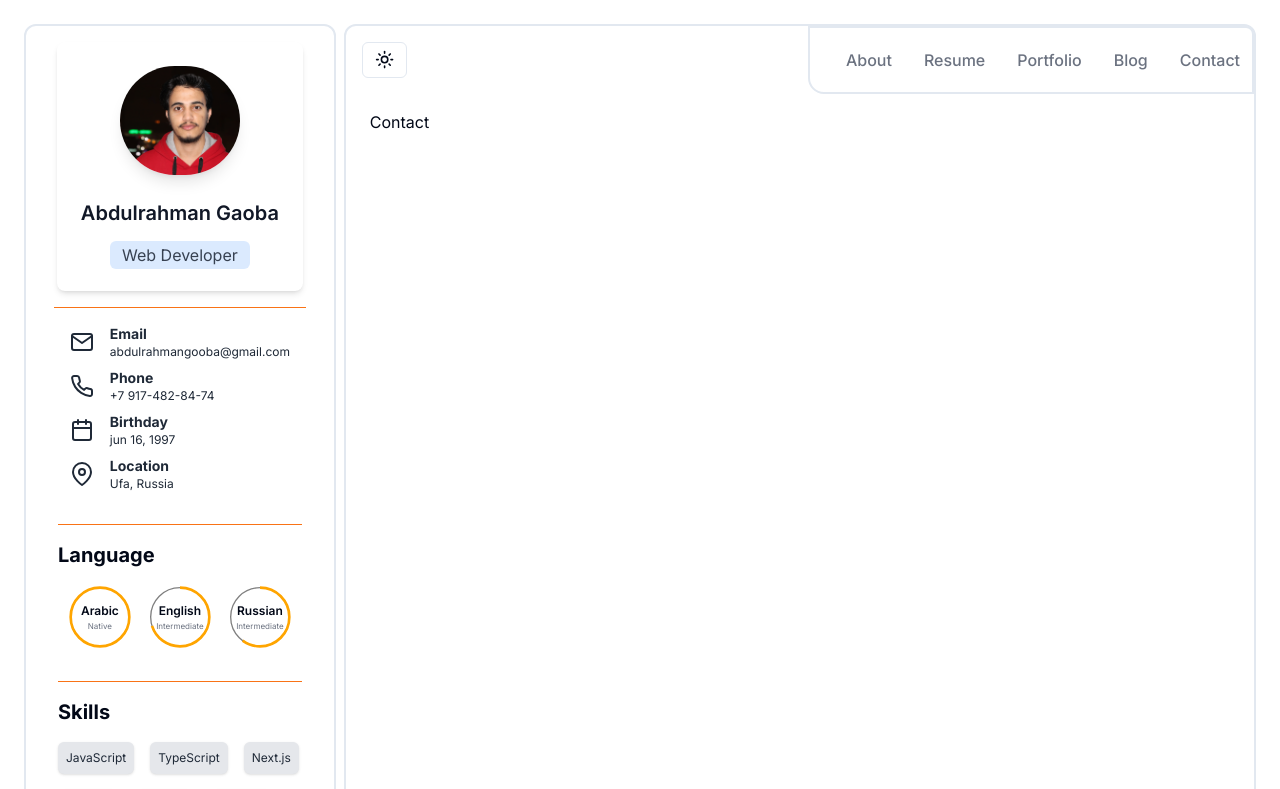
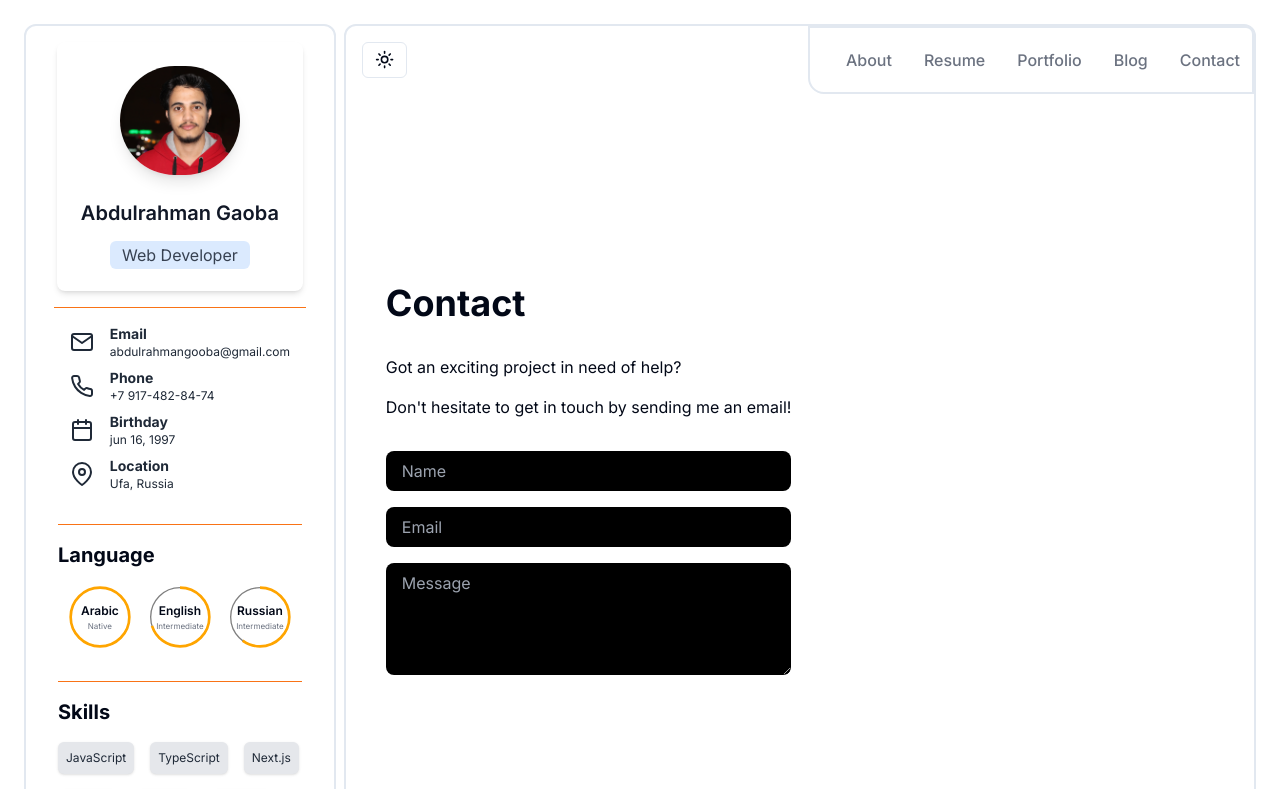
Before and after one commit to A-Gaoba/Myportfolio, a Next.js app: page /contact in a window 1280 px wide. Shown: the top 789 px of the page. Built offline with nearby package versions, Linux system fonts and the light colour scheme.

Commit message:
add contact component

```diff
--- a/src/app/contact/page.tsx
+++ b/src/app/contact/page.tsx
@@ -1,9 +1,118 @@
-import React from 'react'
+"use client"
+import React, { useState, useEffect } from 'react';
+import { motion } from 'framer-motion';
+import { Image } from 'lucide-react';
 
-const Contact = () => {
+const Contact: React.FC = () => {
+  const [name, setName] = useState<string>('');
+  const [email, setEmail] = useState<string>('');
+  const [message, setMessage] = useState<string>('');
+  const [submissionStatus, setSubmissionStatus] = useState<'success' | 'error' | null>(null);
+
+  useEffect(() => {
+    if (submissionStatus === 'success' || submissionStatus === 'error') {
+      const timeout = setTimeout(() => {
+        setSubmissionStatus(null);
+      }, 5000);
+
+      return () => clearTimeout(timeout);
+    }
+  }, [submissionStatus]);
+
+  const handleSubmit = async (e: React.FormEvent<HTMLFormElement>) => {
+    e.preventDefault();
+
+    try {
+      // Replace this with actual form submission logic
+      const response = await fetch('https://formspree.io/f/maygedly', {
+        method: 'POST',
+        headers: {
+          'Content-Type': 'application/json',
+        },
+        body: JSON.stringify({ name, email, message }),
+      });
+
+      if (response.ok) {
+        setSubmissionStatus('success');
+        setName('');
+        setEmail('');
+        setMessage('');
+      } else {
+        setSubmissionStatus('error');
+      }
+    } catch (error) {
+      setSubmissionStatus('error');
+    }
+  };
+
   return (
-    <div>Contact</div>
-  )
-}
+    <div className="flex flex-wrap justify-center items-center lg:h-screen p-4">
+      <div className="w-full ">
+        <h1 className="dark:text-white text-4xl font-bold mb-8 hidden lg:block">
+          Contact
+        </h1>
+        <p className="dark:text-white text-md mb-4 text-xs lg:text-base">
+          Got an exciting project in need of help?
+        </p>
+        <p className="dark:text-white text-md mb-8 text-xs lg:text-base">
+        Don&apos;t hesitate to get in touch by sending me an email!
+        </p>
+        <motion.form
+          initial={{ opacity: 0, y: -20 }}
+          animate={{ opacity: 1, y: 0 }}
+          transition={{ delay: 0.6, duration: 0.8 }}
+          action="https://formspree.io/f/maygedly"
+          method="POST"
+          onSubmit={handleSubmit}
+        >
+          <div className="mb-4">
+            <input
+              type="text"
+              id="name"
+              placeholder="Name"
+              className="w-full bg-black text-white rounded-lg px-4 py-2"
+              value={name}
+              onChange={(e) => setName(e.target.value)}
+            />
+          </div>
+          <div className="mb-4">
+            <input
+              type="email"
+              placeholder="Email"
+              id="email"
+              className="w-full bg-black text-white rounded-lg px-4 py-2"
+              value={email}
+              onChange={(e) => setEmail(e.target.value)}
+            />
+          </div>
+          <div className="mb-4">
+            <textarea
+              id="message"
+              placeholder="Message"
+              className="w-full bg-black text-white rounded-lg px-4 py-2"
+              rows={4}
+              value={message}
+              onChange={(e) => setMessage(e.target.value)}
+            />
+          </div>
+          {submissionStatus === 'success' && (
+            <p className="text-green-500 bg-[#00ff0033] p-4 w-72 max-h-[100px]">Message sent successfully!</p>
+          )}
+          {submissionStatus === 'error' && (
+            <p className="text-red-500 bg-[#ff000033] p-4 w-72 max-h-[100px]">An error occurred. Please try again.</p>
+          )}
+          <button
+            type="submit"
+            className="text-white hover:text-sky-500 rounded-lg py-2"
+          >
+            Send Message
+          </button>
+          <br />
 
-export default Contact
+        </motion.form>
+      </div>
+    </div>
+  );
+};
+
+export default Contact;
```
